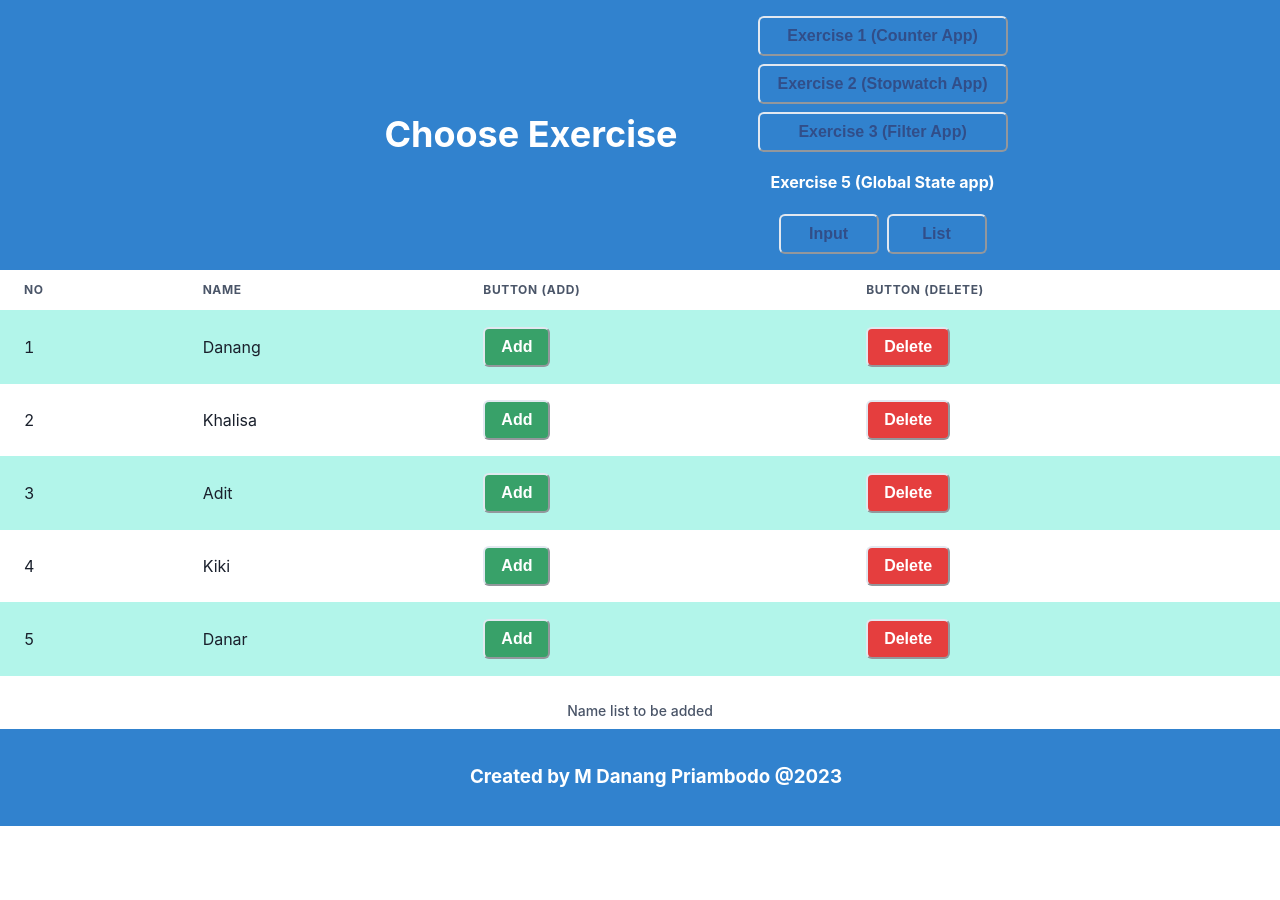
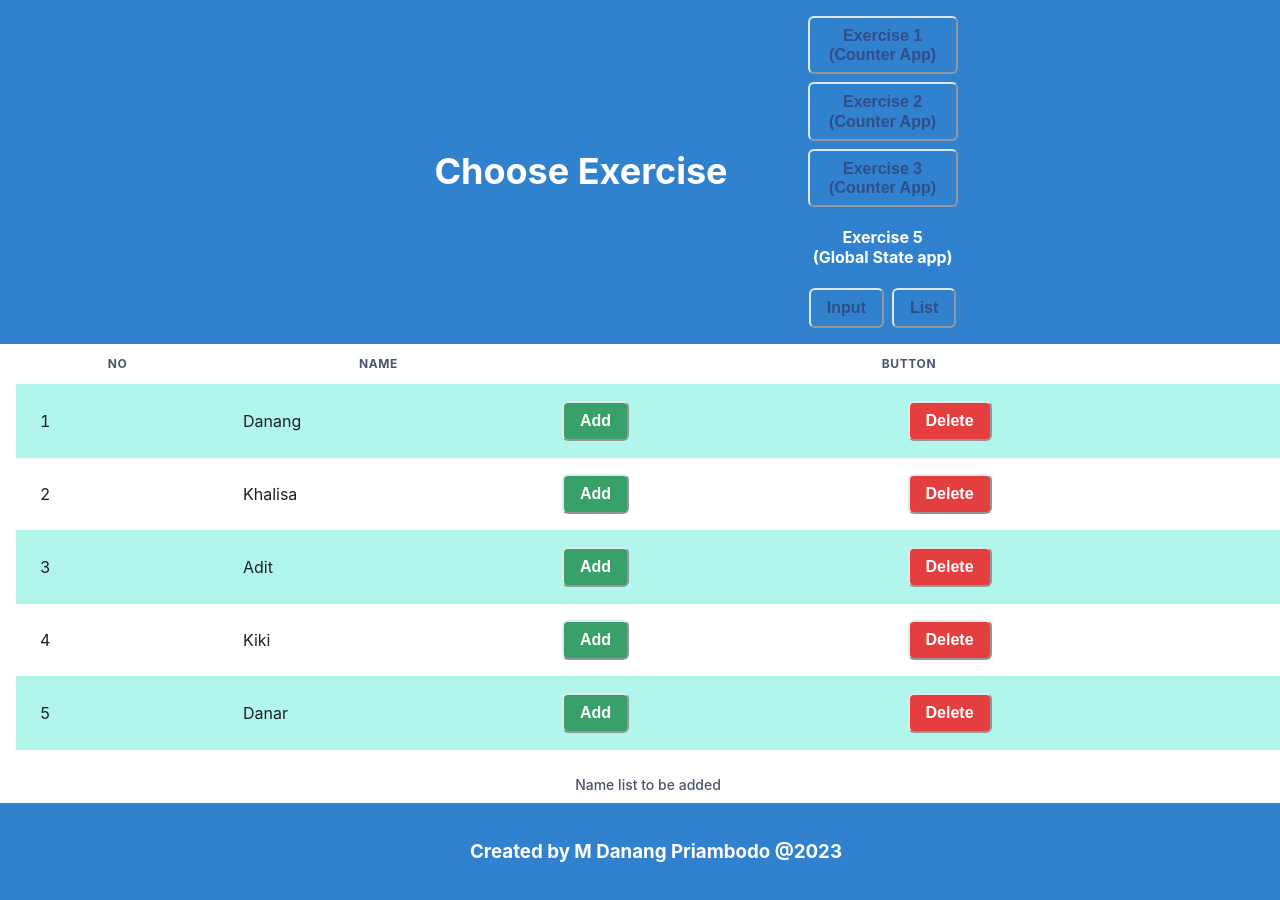
Before and after one commit to mcdanang/my-app, a React (Create React App) app: page /my-app/exercise5/input in a window 1280 px wide. Shown: the top 900 px of the page. Before the commit the page ends 826 px from the top, so only its background shows below. Built offline with nearby package versions, Linux system fonts and the light colour scheme.

Commit message:
refactor

```diff
--- a/src/App.css
+++ b/src/App.css
@@ -1,42 +1,4 @@
-.App {
-  text-align: center;
+* {
+  margin: 0;
+  padding: 0;
 }
-
-.App-logo {
-  height: 40vmin;
-  pointer-events: none;
-}
-
-@media (prefers-reduced-motion: no-preference) {
-  .App-logo {
-    animation: App-logo-spin infinite 20s linear;
-  }
-}
-
-.App-header {
-  background-color: #282c34;
-  min-height: 100vh;
-  display: flex;
-  flex-direction: column;
-  align-items: center;
-  justify-content: center;
-  font-size: calc(10px + 2vmin);
-  color: white;
-}
-
-.App-link {
-  color: #61dafb;
-}
-
-@keyframes App-logo-spin {
-  from {
-    transform: rotate(0deg);
-  }
-  to {
-    transform: rotate(360deg);
-  }
-}
-
-.exercise {
-  background-color: red;
-}
--- a/src/App.js
+++ b/src/App.js
@@ -12,11 +12,10 @@ import Ex5List from "./component/Exercise5/Ex5List";
 
 class App extends React.Component {
   render() {
-    var name = 'Danang';
 
     return (
       <div>
-        <Header name={name}/>
+        <Header width={'500px'}/>
         <Routes>
           <Route exact path="/my-app/exercise1" element={<Exercise1/>} />
           <Route exact path="/my-app/exercise2" element={<Exercise2/>} />
--- a/src/component/Exercise5/Ex5Input.js
+++ b/src/component/Exercise5/Ex5Input.js
@@ -7,7 +7,8 @@ import {
   Td,
   TableCaption,
   TableContainer,
-  Button
+  Button,
+  Center
 } from '@chakra-ui/react'
 
 localStorage.setItem("nameList", "[]");
@@ -46,15 +47,14 @@ function Ex5Input() {
     )
   })
   return (
-    <TableContainer>
+    <TableContainer pl={4}>
       <Table variant='striped' colorScheme='teal'>
         <TableCaption>Name list to be added</TableCaption>
         <Thead>
           <Tr>
-            <Th>NO</Th>
-            <Th>NAME</Th>
-            <Th>BUTTON (ADD)</Th>
-            <Th>BUTTON (DELETE)</Th>
+            <Th textAlign={'center'}>NO</Th>
+            <Th textAlign={'center'}>NAME</Th>
+            <Th colSpan={2} textAlign={'center'}>BUTTON</Th>
           </Tr>
         </Thead>
         <Tbody>
--- a/src/component/Header.js
+++ b/src/component/Header.js
@@ -1,5 +1,5 @@
 import { Link } from 'react-router-dom';
-import { Box, Heading, Center, Stack, Button } from '@chakra-ui/react';
+import { Box, Heading, Center, Stack, Button, Text } from '@chakra-ui/react';
 
 function Header() {
   return (
@@ -8,24 +8,30 @@ function Header() {
         <Heading m={20}>Choose Exercise</Heading>
         <Stack direction='column' spacing={2} align='center'>
             <Link style={{ textDecoration: 'none' }} to="/my-app/exercise1">
-            <Button colorScheme='facebook' variant='ghost' w={'250px'}>Exercise 1 (Counter App)</Button>
+              <Button w={150} p={2} whiteSpace="normal" blockSize="auto" colorScheme='facebook' variant='ghost'>
+                Exercise 1<br></br>(Counter App)
+              </Button>
             </Link>
             <Link style={{ textDecoration: 'none' }} to="/my-app/exercise2">
-            <Button colorScheme='facebook' variant='ghost' w={'250px'}>Exercise 2 (Stopwatch App)</Button>
+              <Button w={150} p={2} whiteSpace="normal" blockSize="auto" colorScheme='facebook' variant='ghost'>
+                Exercise 2<br></br>(Counter App)
+              </Button>
             </Link>
             <Link style={{ textDecoration: 'none' }} to="/my-app/exercise3">
-            <Button colorScheme='facebook' variant='ghost' w={'250px'}>Exercise 3 (Filter App)</Button>
+              <Button w={150} p={2} whiteSpace="normal" blockSize="auto" colorScheme='facebook' variant='ghost'>
+                Exercise 3<br></br>(Counter App)
+              </Button>
             </Link>
-          <Heading fontSize={16}>Exercise 5 (Global State app)</Heading>
+
+            <Heading textAlign={'center'} fontSize={16}>Exercise 5<br/>(Global State app)</Heading>
             <Box display={'flex'} gap={2}>
               <Link style={{ textDecoration: 'none' }} to="/my-app/exercise5/input">
-              <Button colorScheme='facebook' variant='ghost' w={'100px'}>Input</Button>
+                <Button colorScheme='facebook' variant='ghost'>Input</Button>
               </Link>
               <Link style={{ textDecoration: 'none' }} to="/my-app/exercise5/list">
-              <Button colorScheme='facebook' variant='ghost' w={'100px'}>List</Button>
+                <Button colorScheme='facebook' variant='ghost'>List</Button>
               </Link>
             </Box>
-
         </Stack>
       </Center>
     </Box>
```
Lines whose indentation alone changed are shown as unchanged.
